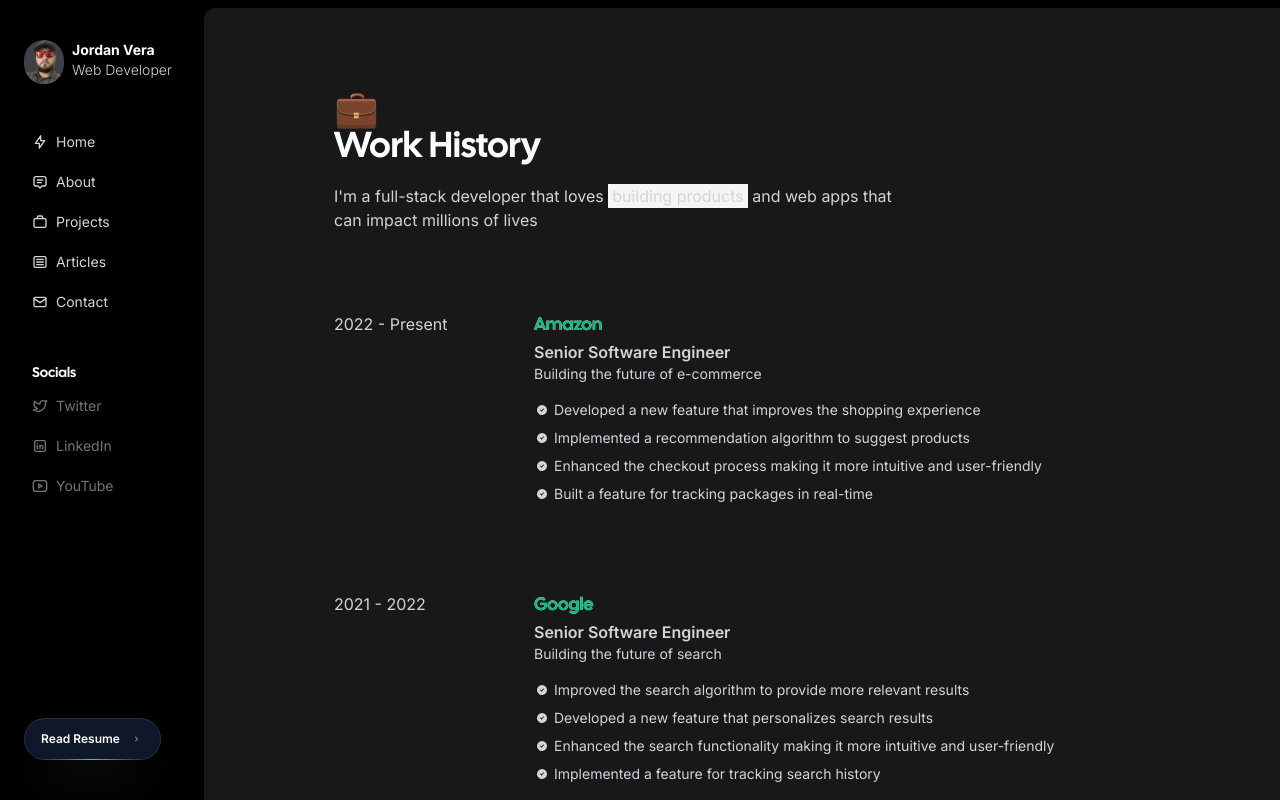
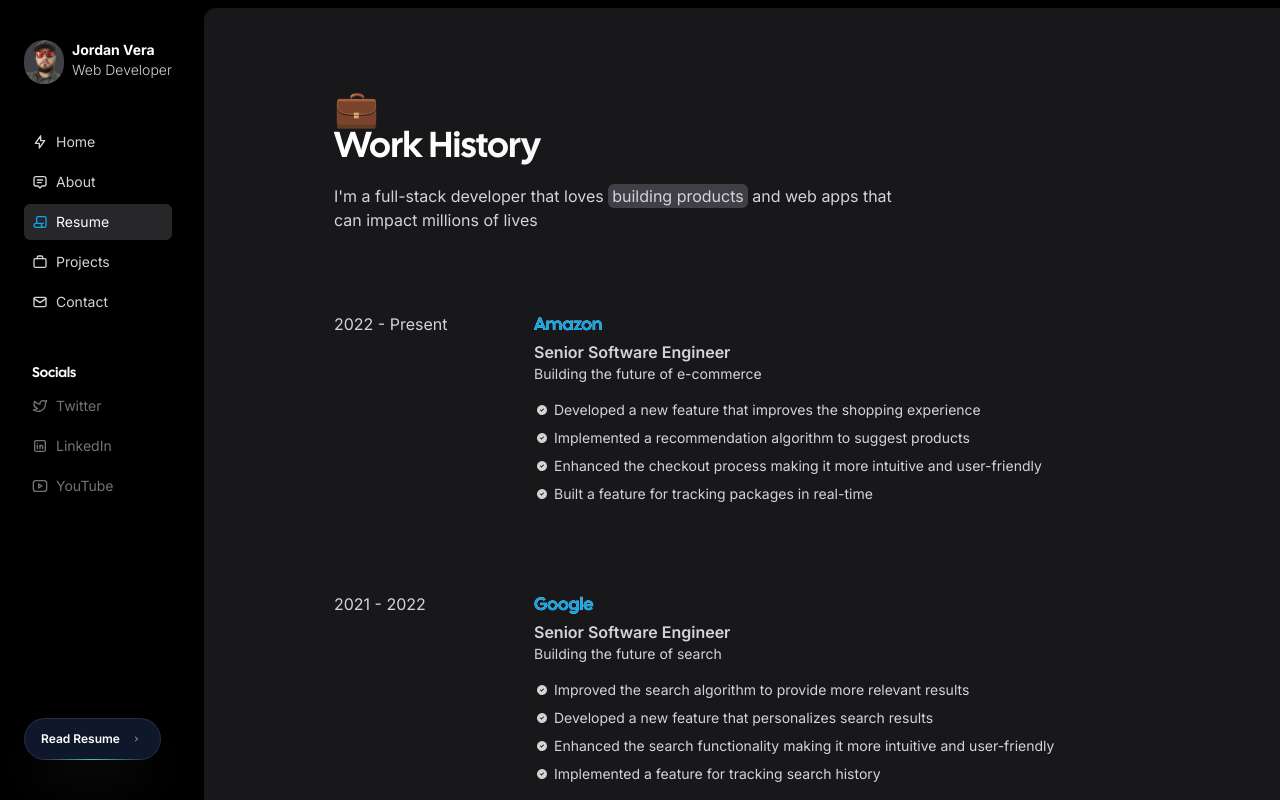
Before and after one commit to JordanVera/portfolio-aceternity, a Next.js app: page /resume in a window 1280 px wide. Built offline with nearby package versions, Linux system fonts and the light colour scheme.

Commit message:
Updating styles

```diff
--- a/src/components/Highlight.tsx
+++ b/src/components/Highlight.tsx
@@ -1,6 +1,6 @@
-import React from "react";
+import React from 'react';
 
-import { twMerge } from "tailwind-merge";
+import { twMerge } from 'tailwind-merge';
 
 export const Highlight = ({
   className,
@@ -10,7 +10,7 @@
   children: React.ReactNode;
 }) => {
   return (
-    <span className={twMerge("bg-neutral-100 px-1 py-0.5", className)}>
+    <span className={twMerge('bg-zinc-700 px-1 py-0.5 rounded-md', className)}>
       {children}
     </span>
   );
--- a/src/components/Sidebar.tsx
+++ b/src/components/Sidebar.tsx
@@ -71,7 +71,7 @@
           onClick={() => isMobile() && setOpen(false)}
           className={twMerge(
             'text-zinc-300 hover:text-white transition duration-200 flex items-center space-x-2 py-2 px-2 rounded-md text-sm',
-            isActive(link.href) && 'bg-zinc-700 shadow-lg text-white'
+            isActive(link.href) && 'bg-zinc-800 shadow-lg text-white'
           )}
         >
           <link.icon
--- a/src/components/WorkHistory.tsx
+++ b/src/components/WorkHistory.tsx
@@ -1,13 +1,13 @@
-"use client";
-import { timeline } from "@/constants/timeline";
-import React from "react";
-import { Paragraph } from "./Paragraph";
-import { Heading } from "./Heading";
+'use client';
+import { timeline } from '@/constants/timeline';
+import React from 'react';
+import { Paragraph } from './Paragraph';
+import { Heading } from './Heading';
 import {
   IconCheck,
   IconCheckbox,
   IconCircleCheckFilled,
-} from "@tabler/icons-react";
+} from '@tabler/icons-react';
 
 export const WorkHistory = () => {
   return (
@@ -21,7 +21,7 @@
           <div>
             <Heading
               as="h5"
-              className="text-lg md:text-lg lg:text-lg text-emerald-500"
+              className="text-lg md:text-lg lg:text-lg text-sky-500"
             >
               {item.company}
             </Heading>
--- a/src/constants/navlinks.tsx
+++ b/src/constants/navlinks.tsx
@@ -4,32 +4,38 @@
   IconBriefcase2,
   IconMail,
   IconMessage2,
-} from "@tabler/icons-react";
+  IconScript,
+} from '@tabler/icons-react';
 
 export const navlinks = [
   {
-    href: "/",
-    label: "Home",
+    href: '/',
+    label: 'Home',
     icon: IconBolt,
   },
   {
-    href: "/about",
-    label: "About",
+    href: '/about',
+    label: 'About',
     icon: IconMessage2,
   },
   {
-    href: "/projects",
-    label: "Projects",
+    href: '/resume',
+    label: 'Resume',
+    icon: IconScript,
+  },
+  {
+    href: '/projects',
+    label: 'Projects',
     icon: IconBriefcase2,
   },
+  // {
+  //   href: '/blog',
+  //   label: 'Articles',
+  //   icon: IconArticle,
+  // },
   {
-    href: "/blog",
-    label: "Articles",
-    icon: IconArticle,
-  },
-  {
-    href: "/contact",
-    label: "Contact",
+    href: '/contact',
+    label: 'Contact',
     icon: IconMail,
   },
 ];
```
